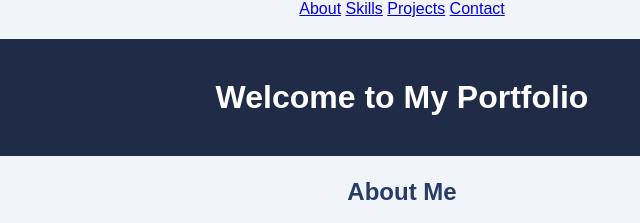
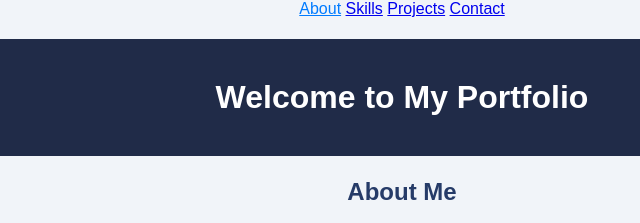
Before and after one commit to shardullimaye23-spec/GitHub-practical-test, a plain HTML site: page index.html in a window 1280 px wide. In both pictures the pointer is over the link "About". Shown: the top 223 px of the page, 238-878 px from the left. Drawn offline with Linux system fonts and the light colour scheme.

Commit message:
Improve navbar hover effect

```diff
--- a/style.css
+++ b/style.css
@@ -28,3 +28,11 @@ button {
     border-radius: 8px;
     cursor: pointer;
 }
+/* Navbar hover effect */
+nav a {
+    transition: color 0.3s ease;
+}
+
+nav a:hover {
+    color: #007bff;
+}
```
